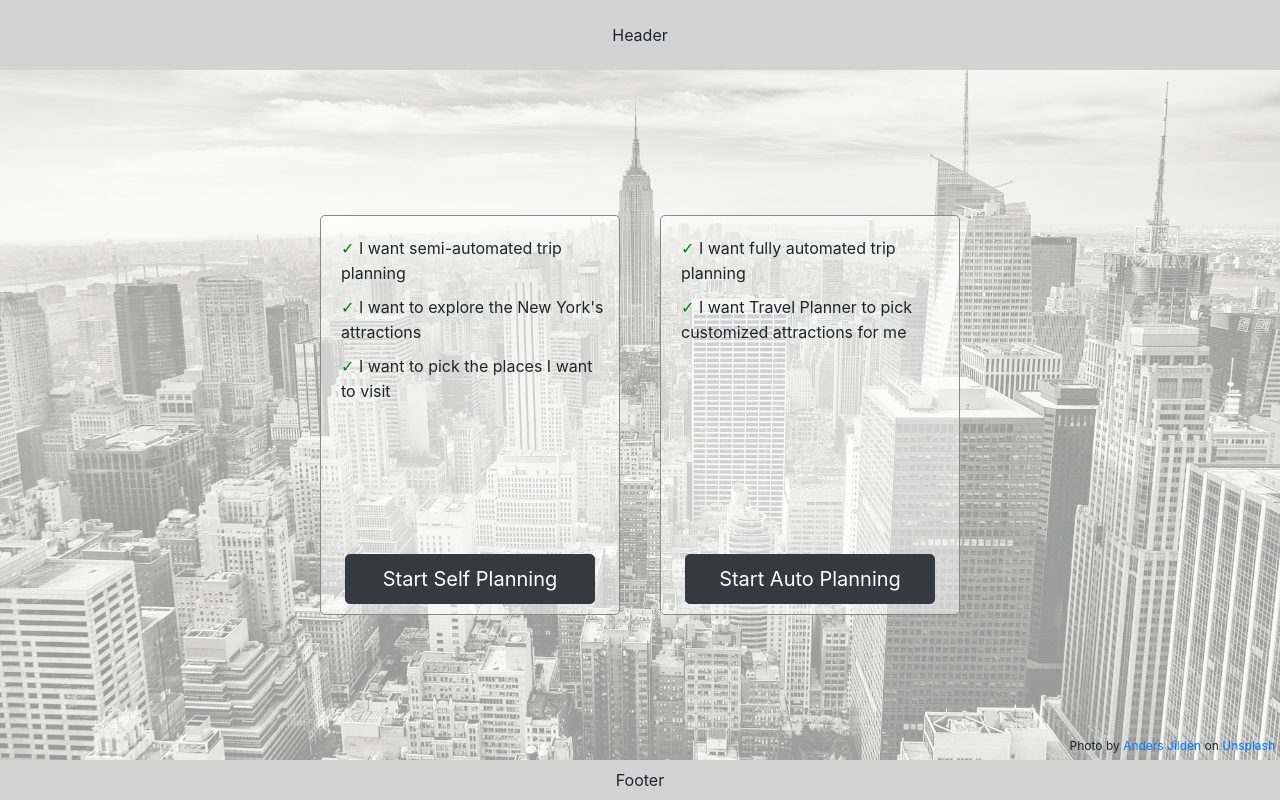
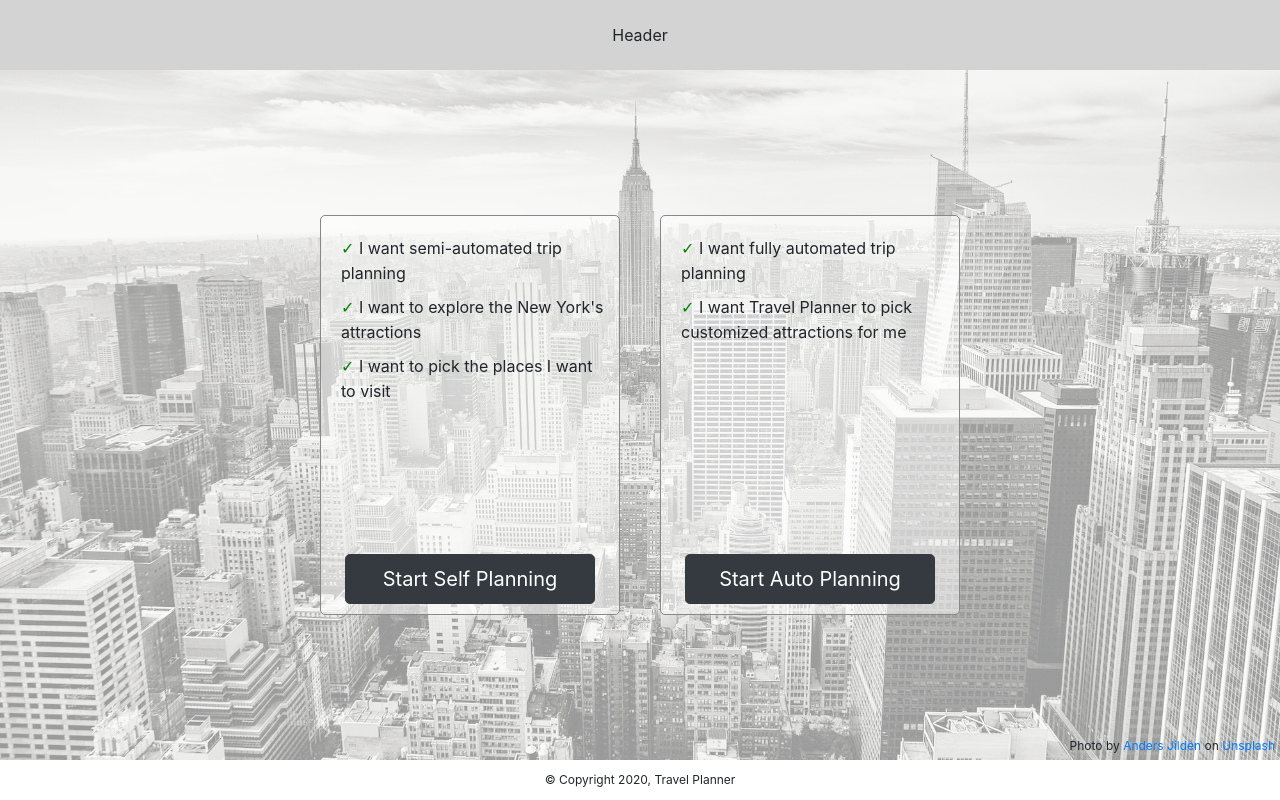
Before and after one commit to Team2-TravelPlanner/travel-planner-web, a React (Create React App) app: page / in a window 1280 px wide. Built offline with nearby package versions, Linux system fonts and the light colour scheme.

Commit message:
Updated footer with copyright text

```diff
--- a/src/components/Footer.js
+++ b/src/components/Footer.js
@@ -1,10 +1,14 @@
 import React from 'react';
 
 class Footer extends React.Component {
+
   render() {
+    const now = new Date();
+    const year = now.getFullYear();
+
     return (
       <div className="app-footer">
-        Footer
+        &copy; Copyright {year}, Travel Planner
       </div>
     )
   }
--- a/src/styles/Footer.css
+++ b/src/styles/Footer.css
@@ -1,7 +1,6 @@
 .app-footer {
-
   display: flex;
   justify-content: center;
   align-items: center;
-  background-color: lightgray;
+  font-size: 12px;
 }
```
